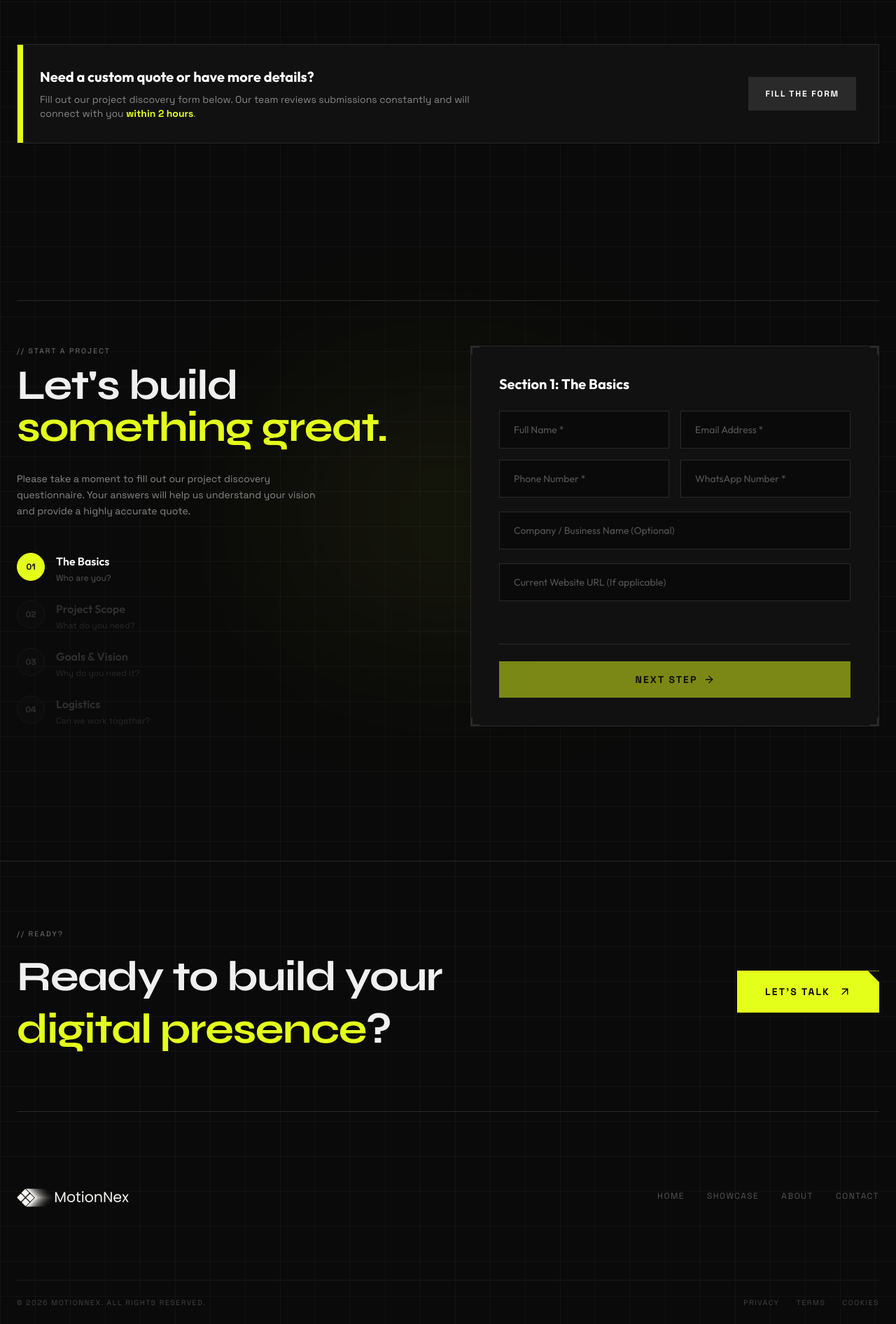
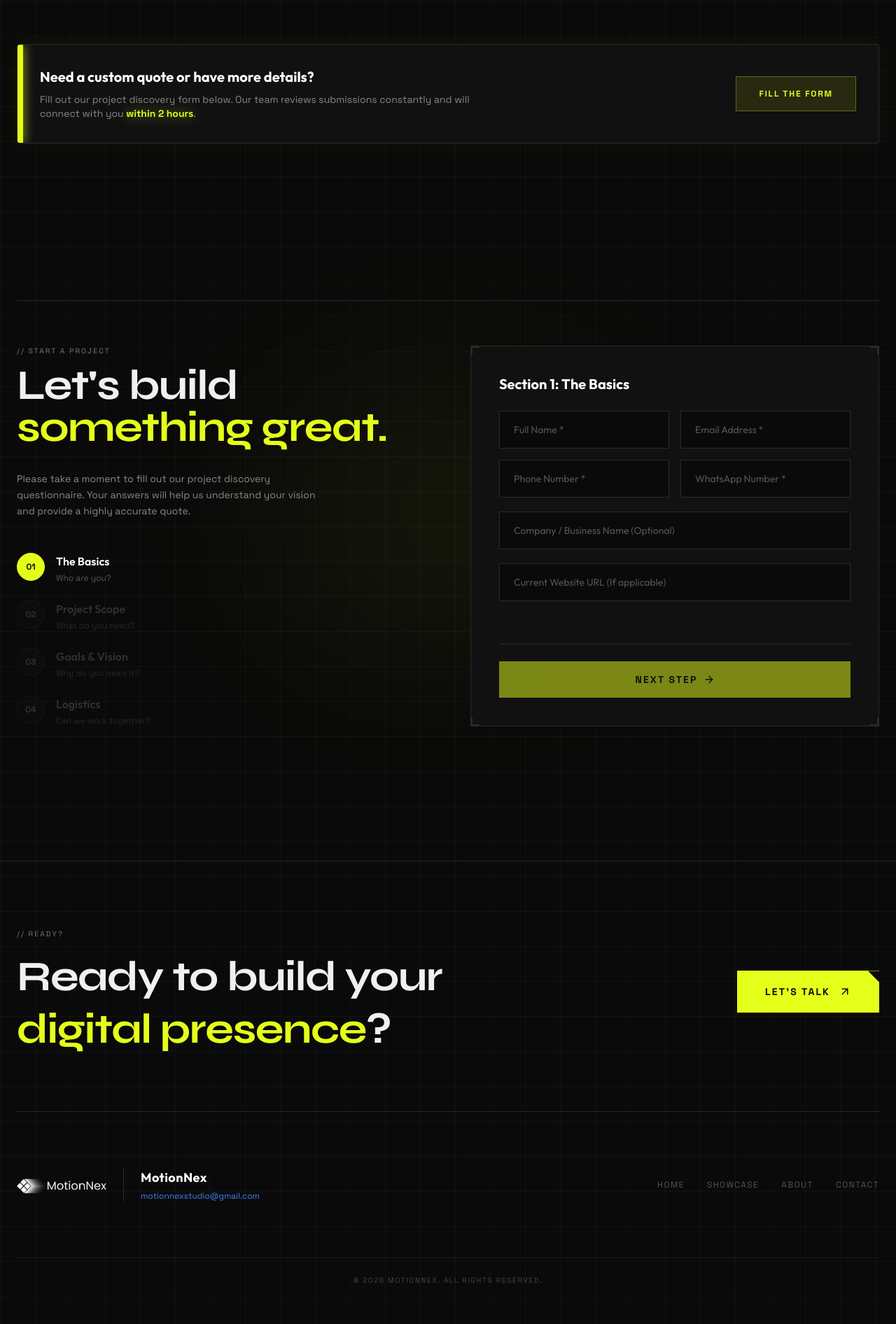
Before and after one commit to fazilmuhammad20020719-ai/Showcase-Web, a React (Vite) app: page / in a window 1280 px wide. Shown: the part 4648-6540 px from the top of the page at 70% size. Built offline with nearby package versions, Linux system fonts and the light colour scheme.

Commit message:
Data Updated

```diff
--- a/src/components/Footer.jsx
+++ b/src/components/Footer.jsx
@@ -25,8 +25,14 @@ export default function Footer() {
 
         {/* Footer bottom */}
         <div className="flex flex-col md:flex-row justify-between items-center gap-8">
-          <div className="flex items-center">
-            <img src="/LOGO.png" alt="MotionNex Logo" className="h-32 md:h-40 w-auto object-contain" />
+          <div className="flex flex-col md:flex-row items-center gap-4 md:gap-6">
+            <img src="/LOGO.png" alt="MotionNex Logo" className="h-24 md:h-32 w-auto object-contain" />
+            <div className="flex flex-col items-center md:items-start md:border-l border-[#2a2a2a] md:pl-6">
+              <span className="text-white font-bold text-lg tracking-wide mb-1">MotionNex</span>
+              <a href="mailto:motionnexstudio@gmail.com" className="text-[#3b82f6] font-mono text-xs hover:text-[#e4ff1a] transition-colors">
+                motionnexstudio@gmail.com
+              </a>
+            </div>
           </div>
 
           {/* Footer links */}
@@ -46,17 +52,10 @@ export default function Footer() {
         </div>
 
         {/* Copyright */}
-        <div className="mt-10 pt-6 border-t border-[#1a1a1a] flex flex-col md:flex-row justify-between items-center gap-4">
+        <div className="mt-10 pt-6 border-t border-[#1a1a1a] flex justify-center items-center">
           <p className="text-[0.65rem] font-mono tracking-[0.15em] uppercase text-[#444]">
             © 2026 MotionNex. All Rights Reserved.
           </p>
-          <div className="flex gap-6">
-            {['Privacy', 'Terms', 'Cookies'].map((link) => (
-              <a key={link} href="#" className="text-[0.65rem] font-mono tracking-[0.15em] uppercase text-[#444] hover:text-[#e4ff1a] transition-colors">
-                {link}
-              </a>
-            ))}
-          </div>
         </div>
       </div>
     </footer>
--- a/src/components/Pricing.jsx
+++ b/src/components/Pricing.jsx
@@ -125,17 +125,17 @@ export default function Pricing() {
       </div>
 
       {/* Bottom note */}
-      <div className="mt-16 bg-[#111] border border-[#2a2a2a] p-6 md:p-8 flex flex-col md:flex-row items-center justify-between gap-6 relative overflow-hidden group">
-        <div className="absolute top-0 left-0 w-2 h-full bg-[#e4ff1a]" />
+      <div className="mt-16 bg-[#111] border border-[#2a2a2a] p-6 md:p-8 flex flex-col md:flex-row items-center justify-between gap-6 relative overflow-hidden group shadow-[0_0_30px_rgba(228,255,26,0.05)] hover:shadow-[0_0_50px_rgba(228,255,26,0.15)] transition-shadow duration-500 rounded-sm">
+        <div className="absolute top-0 left-0 w-2 h-full bg-[#e4ff1a] shadow-[0_0_15px_rgba(228,255,26,0.8)]" />
         <div>
           <h4 className="text-xl font-bold text-white mb-2">Need a custom quote or have more details?</h4>
           <p className="text-[#888] font-mono text-sm max-w-2xl">
-            Fill out our project discovery form below. Our team reviews submissions constantly and will connect with you <span className="text-[#e4ff1a] font-bold">within 2 hours</span>.
+            Fill out our project discovery form below. Our team reviews submissions constantly and will connect with you <span className="text-[#e4ff1a] font-bold drop-shadow-[0_0_8px_rgba(228,255,26,0.5)]">within 2 hours</span>.
           </p>
         </div>
         <a
           href="#contact"
-          className="shrink-0 px-6 py-4 bg-[#2a2a2a] text-white font-mono text-xs font-bold tracking-[0.15em] uppercase hover:bg-[#e4ff1a] hover:text-[#0a0a0a] transition-colors"
+          className="shrink-0 px-8 py-4 bg-[#e4ff1a]/10 border border-[#e4ff1a]/30 text-[#e4ff1a] font-mono text-xs font-bold tracking-[0.15em] uppercase hover:bg-[#e4ff1a] hover:text-[#0a0a0a] transition-all hover:shadow-[0_0_20px_rgba(228,255,26,0.4)]"
         >
           Fill The Form
         </a>
```
